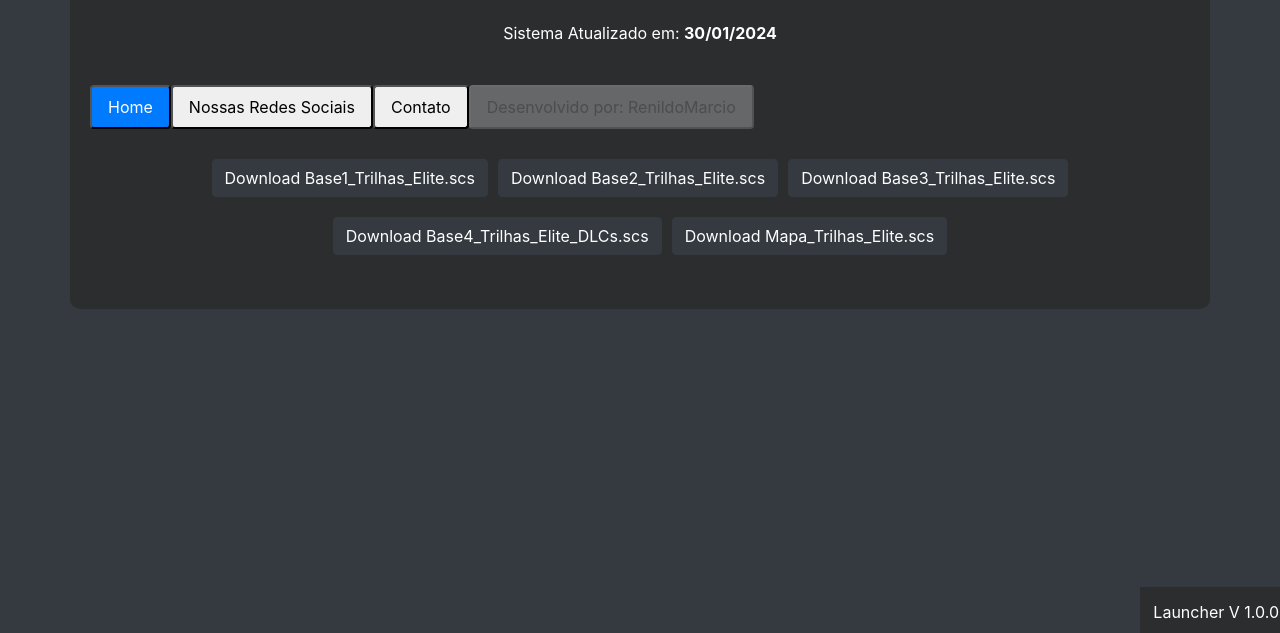
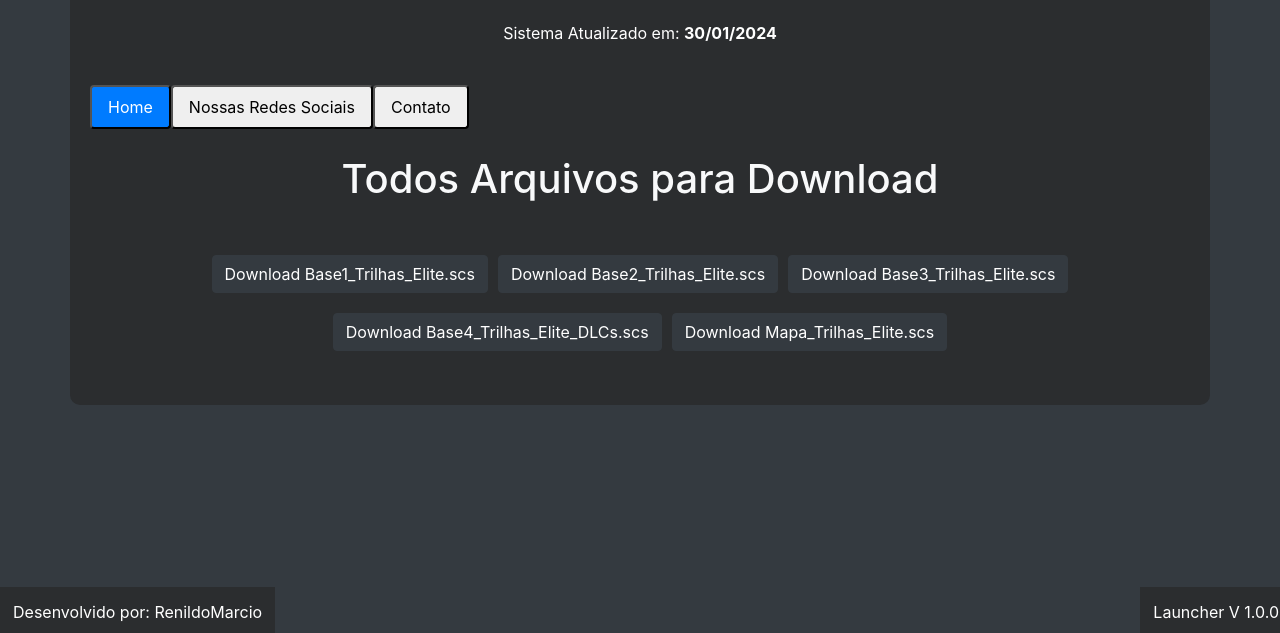
Before and after one commit to psycodeliccircus/launcherter, an Electron app: page index.html in a window 1280 px wide. Shown: the part 167-800 px from the top of the page. Drawn offline with nearby package versions, Linux system fonts and the light colour scheme; some packages are replaced by stand-ins of ours; no server answers; a script that the page names is missing.

Commit message:
Update 1.0.1

```diff
--- a/index.html
+++ b/index.html
@@ -60,6 +60,17 @@
             margin: 0;
         }
 
+        #dev-rm {
+            position: fixed;
+            bottom: -20px;
+            width: -12px;
+            background-color: #2b2d2f;
+            padding: 13px;
+            text-align: center;
+            color: #ffffff;
+            margin: 0;
+        }
+
         .nav-tabs {
             margin-bottom: 20px;
         }
@@ -86,16 +97,13 @@
             <li class="nav-item" role="presentation">
               <button class="nav-link" id="contact-tab-pane-tab" data-bs-toggle="pill" data-bs-target="#contact-tab-pane" type="button" role="tab" aria-controls="contact-tab-pane" aria-selected="false">Contato</button>
             </li>
-            <li class="nav-item" role="presentation">
-              <button class="nav-link" id="disabled-tab-pane-tab" data-bs-toggle="pill" data-bs-target="#disabled-tab-pane" type="button" role="tab" aria-controls="disabled-tab-pane" aria-selected="false" disabled>Desenvolvido por: RenildoMarcio</button>
-            </li>
           </ul>
         <div class="tab-content" id="myTabContent">
             <div class="tab-pane fade show active" id="home-tab-pane" role="tabpanel" aria-labelledby="home-tab"
-                tabindex="0"><div id="buttons" class="mb-4"></div>
+                tabindex="0"><h1>Todos Arquivos para Download</h1><br><div id="buttons" class="mb-4"></div>
                 <div id="progress"></div></div>
             <div class="tab-pane fade" id="profile-tab-pane" role="tabpanel" aria-labelledby="profile-tab"
-                tabindex="0"><p>Nossa Rede Social oficial: https://renildomarcio.com.br/pages/trilhaselite</p></div>
+                tabindex="0"><p>Nossa Rede Social oficial: <a class="btn btn-primary" href="https://renildomarcio.com.br/pages/trilhaselite" role="button">Trilha Elite Brasil</a></p></div>
             <div class="tab-pane fade" id="contact-tab-pane" role="tabpanel" aria-labelledby="contact-tab"
                 tabindex="0"><p>Nosso email oficial: renildomrc@gmail.com</p></div>
             <div class="tab-pane fade" id="disabled-tab-pane" role="tabpanel" aria-labelledby="disabled-tab"
@@ -107,6 +115,10 @@
     <!-- Rodapé fixo -->
     <div id="launcher-version">
         <p>Launcher V 1.0.0</p>
+    </div>
+
+    <div id="dev-rm">
+        <p>Desenvolvido por: RenildoMarcio</p>
     </div>
 
     <script>
--- a/package.json
+++ b/package.json
@@ -1,6 +1,6 @@
 {
   "name": "launcherteb",
-  "version": "1.0.0",
+  "version": "1.0.1",
   "description": "Launcher do trilhas elite brasil.",
   "main": "main.js",
   "scripts": {
```
Also changed, not shown: main.js (+6 -1 lines), preload.js (+14 -4 lines).
